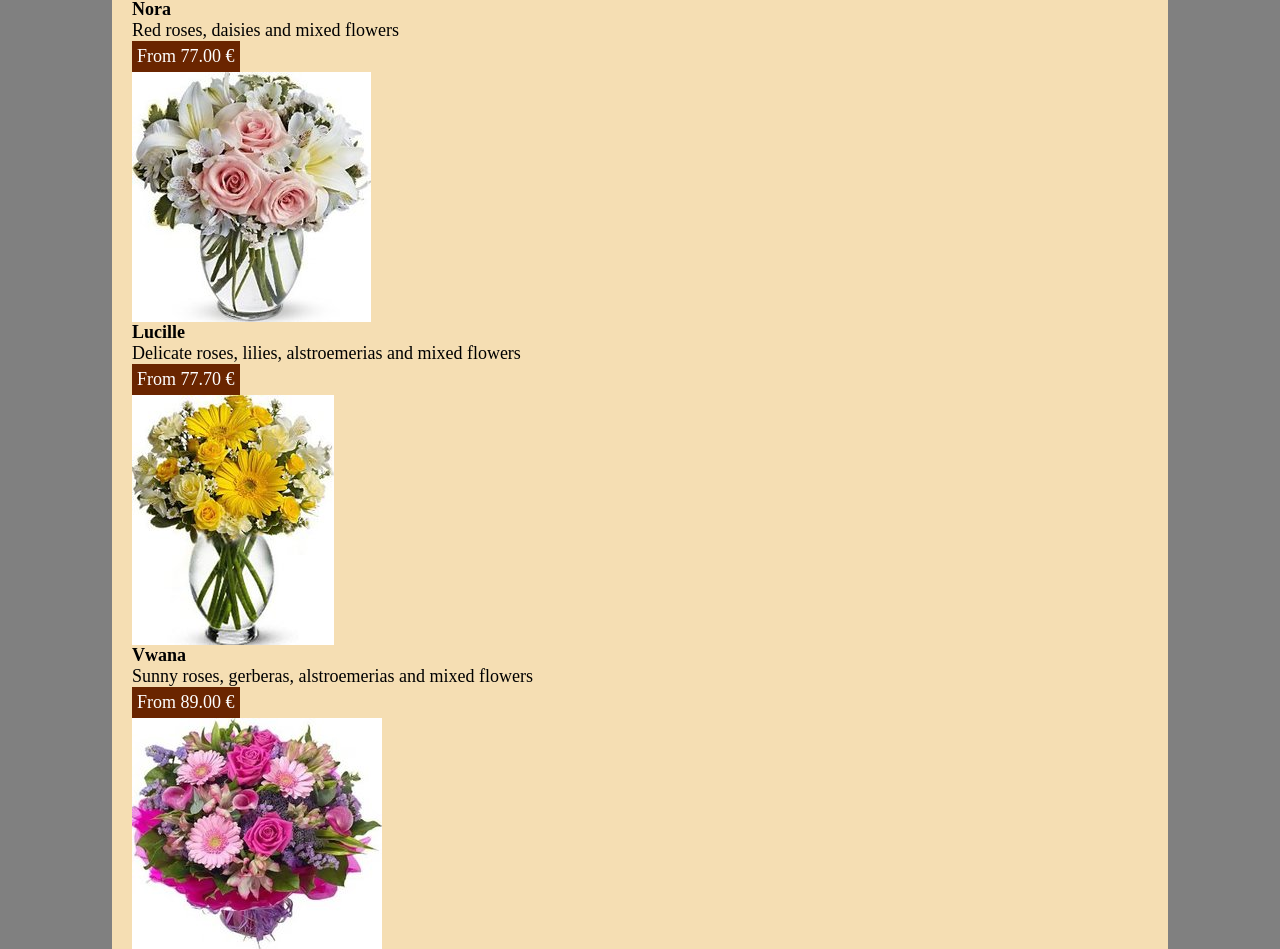
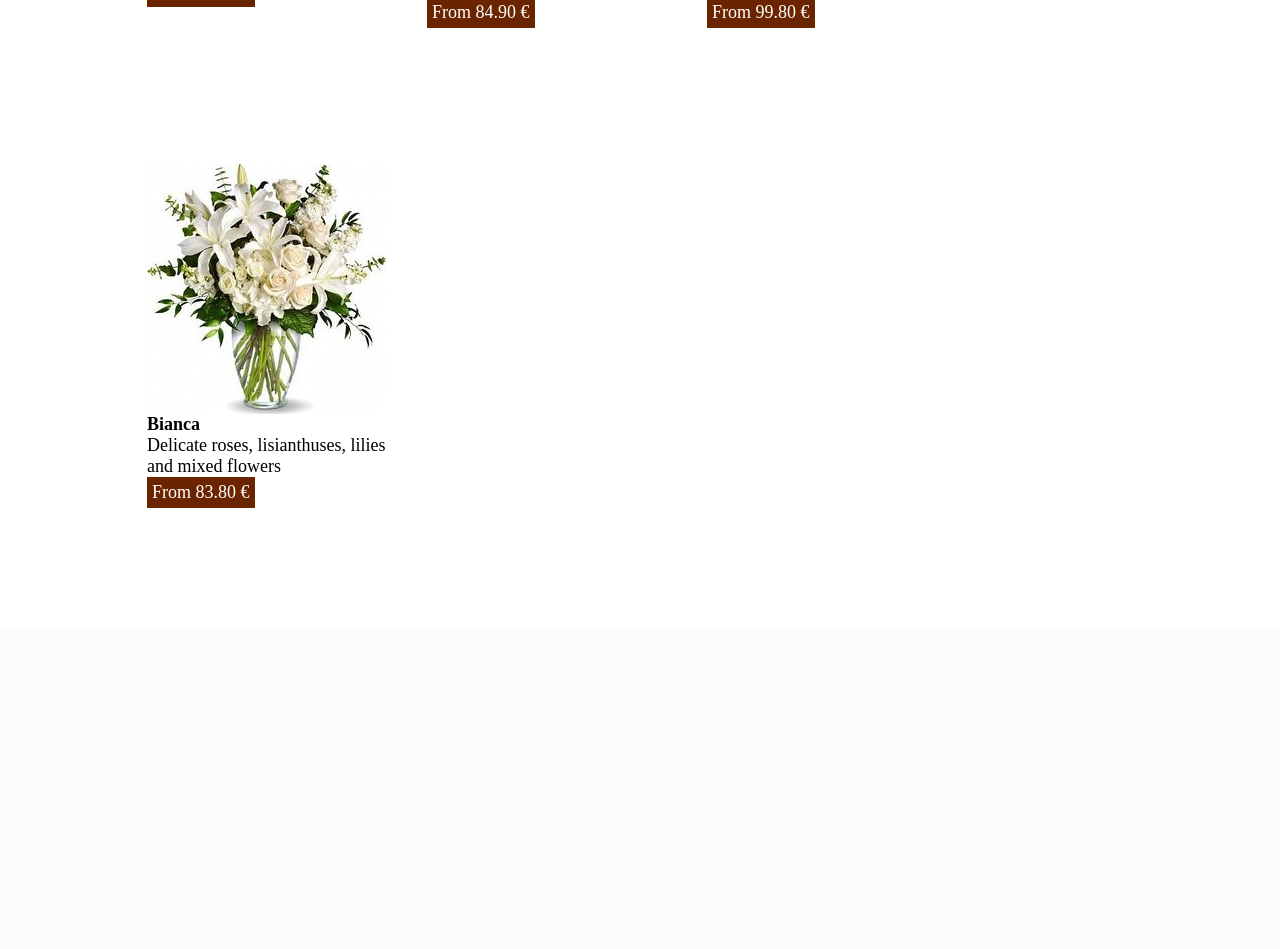
Before and after one commit to PadmaGnanapriya/euro_flora, a PHP site: page / in a window 1280 px wide. Shown: the part 2722-3671 px from the top of the page. After the commit the page ends 3230 px from the top, so only its background shows below. Run offline with PHP 8.4, Linux system fonts and the light colour scheme; data comes from the database, SQL or seed files in the repository.

Commit message:
change card view

```diff
--- a/css/style.css
+++ b/css/style.css
@@ -12,6 +12,7 @@ header{
     width: 100%;
     position: fixed;
 }
+
 header img{
     background: transparent;
 }
--- a/index.php
+++ b/index.php
@@ -30,7 +30,7 @@ include("asserts/header.php");
     $result = $_conn->query($sql);
     // print_r($result);
     foreach ($result as $key => $value) { ?>
-        <div class="card">
+        <div class="card" style=" padding: 10px; margin:5px;width:250px; height:450px; float: left">
             <img src=<?php echo("images/".$value['image'])?> alt="image">
             <h2><?php echo($value['name'])?></h2>
             <p><?php echo($value['discription'])?></p>
```
Also changed, not shown: dbConfig.php (+0 -8 lines), images/the-smile.jpg (renamed from images/the smile.jpg).
